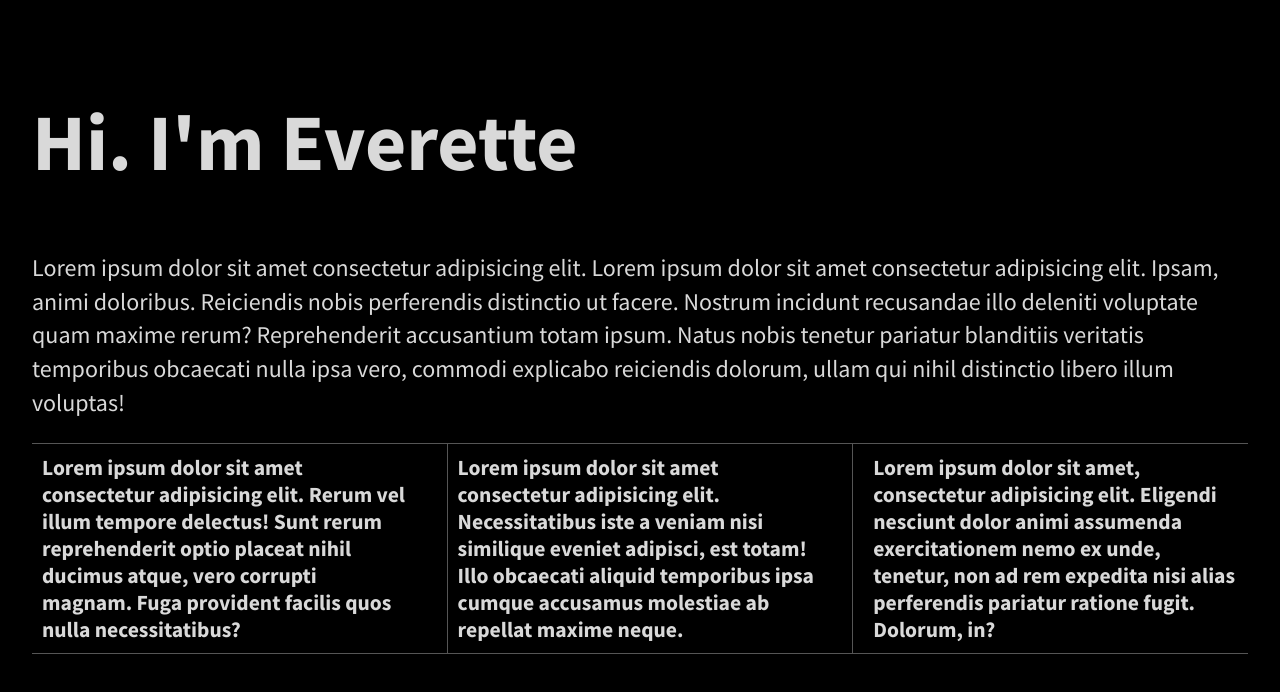
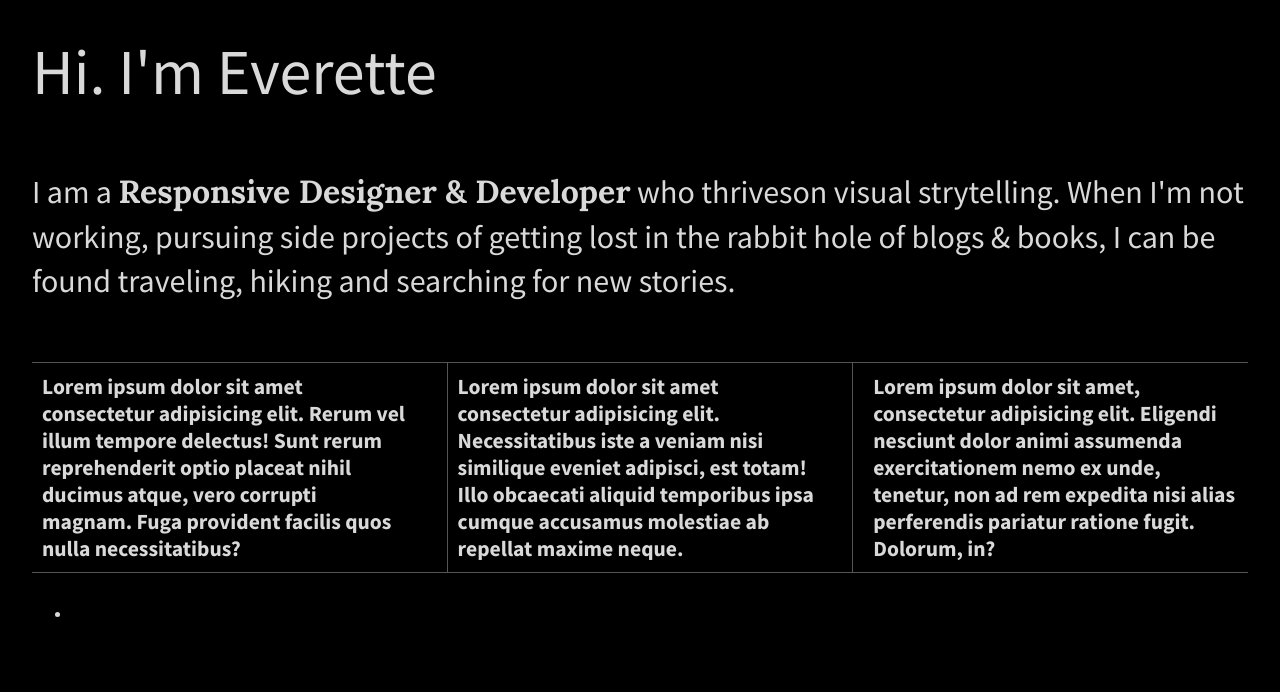
Before and after one commit to eacarr/flexbox-context-website, a plain HTML site: page index.html in a window 1280 px wide. Drawn offline with nearby package versions, Linux system fonts and the light colour scheme.

Commit message:
Add flex to header main and footer

```diff
--- a/css/main.css
+++ b/css/main.css
@@ -106,18 +106,30 @@ body {
   height: 100%;
 }
 
-h1 {
-  font-size: 5em;
+header,
+footer {
+  height: 80px;
+  width: 100%;
+  display: flex;
+  align-items: center;
+}
+header {
+  font-size: 4em;
 }
 
-p {
-  font-size: 1.5em;
+main {
+  font-size: 2em;
+  height: 250px;
+  width: 100%;
+  display: flex;
+  flex-direction: row;
+  align-items: center;
 }
-
 .wrapper {
   /*add display:flex and set justify-content to space-between*/
   font-weight: 700;
   display: flex;
+  flex-flow: row wrap;
   justify-content: space-between;
   align-items: center;
   border-top: 1px solid #555;
@@ -130,7 +142,7 @@ p {
   /*give the divs a width of 30%, add display:flex, set justify-content and align-items to center*/
   line-height: 1.25em;
   color: #d9d9d9;
-  font-size: 1.35rem;
+  font-size: 1.35em;
   height: auto;
   width: 30%;
   display: flex;
@@ -142,6 +154,10 @@ p {
 .div-2 {
   border-left: 1px solid #555;
   border-right: 1px solid #555;
+}
+
+span {
+  font-family: "Lora", sans-serif;
 }
 /* ==========================================================================
    Helper classes
--- a/index.html
+++ b/index.html
@@ -32,27 +32,40 @@
         your experience.
       </p>
     <![endif]-->
-    <h1>Hi. I'm Everette</h1>
-    <p>
-      Lorem ipsum dolor sit amet consectetur adipisicing elit. Lorem ipsum dolor
-      sit amet consectetur adipisicing elit. Ipsam, animi doloribus. Reiciendis
-      nobis perferendis distinctio ut facere. Nostrum incidunt recusandae illo
-      deleniti voluptate quam maxime rerum? Reprehenderit accusantium totam
-      ipsum. Natus nobis tenetur pariatur blanditiis veritatis temporibus
-      obcaecati nulla ipsa vero, commodi explicabo reiciendis dolorum, ullam qui
-      nihil distinctio libero illum voluptas!
-    </p>
-    <section class="wrapper">
-      <div class="div-1">Lorem ipsum dolor sit amet consectetur adipisicing elit.
-        Rerum vel illum tempore delectus! Sunt rerum reprehenderit optio placeat nihil
-        ducimus atque, vero corrupti magnam. Fuga provident facilis quos nulla necessitatibus?</div>
-      <div class="div-2">Lorem ipsum dolor sit amet consectetur adipisicing elit.
-        Necessitatibus iste a veniam nisi similique eveniet adipisci, est totam! Illo obcaecati
-        aliquid temporibus ipsa cumque accusamus molestiae ab repellat maxime neque.</div>
-      <div class="div-3">Lorem ipsum dolor sit amet, consectetur adipisicing elit.
-        Eligendi nesciunt dolor animi assumenda exercitationem nemo ex unde, tenetur,
-        non ad rem expedita nisi alias perferendis pariatur ratione fugit. Dolorum, in?</div>
+    <header>Hi. I'm Everette</header>
+    <main>
+      <div>
+        I am a <span>Responsive Designer &amp; Developer</span> who thriveson
+        visual strytelling. When I'm not working, pursuing side projects of
+        getting lost in the rabbit hole of blogs &amp; books, I can be found
+        traveling, hiking and searching for new stories.
+      </div>
+    </main>
+    <section class="wrapper" , class="wrapper span">
+      <div class="div-1">
+        Lorem ipsum dolor sit amet consectetur adipisicing elit. Rerum vel illum
+        tempore delectus! Sunt rerum reprehenderit optio placeat nihil ducimus
+        atque, vero corrupti magnam. Fuga provident facilis quos nulla
+        necessitatibus?
+      </div>
+      <div class="div-2">
+        Lorem ipsum dolor sit amet consectetur adipisicing elit. Necessitatibus
+        iste a veniam nisi similique eveniet adipisci, est totam! Illo obcaecati
+        aliquid temporibus ipsa cumque accusamus molestiae ab repellat maxime
+        neque.
+      </div>
+      <div class="div-3">
+        Lorem ipsum dolor sit amet, consectetur adipisicing elit. Eligendi
+        nesciunt dolor animi assumenda exercitationem nemo ex unde, tenetur, non
+        ad rem expedita nisi alias perferendis pariatur ratione fugit. Dolorum,
+        in?
+      </div>
     </section>
+    <footer>
+      <ul>
+        <li></li>
+      </ul>
+    </footer>
 
     <script src="https://ajax.googleapis.com/ajax/libs/jquery/1.11.3/jquery.min.js"></script>
     <script>
```
